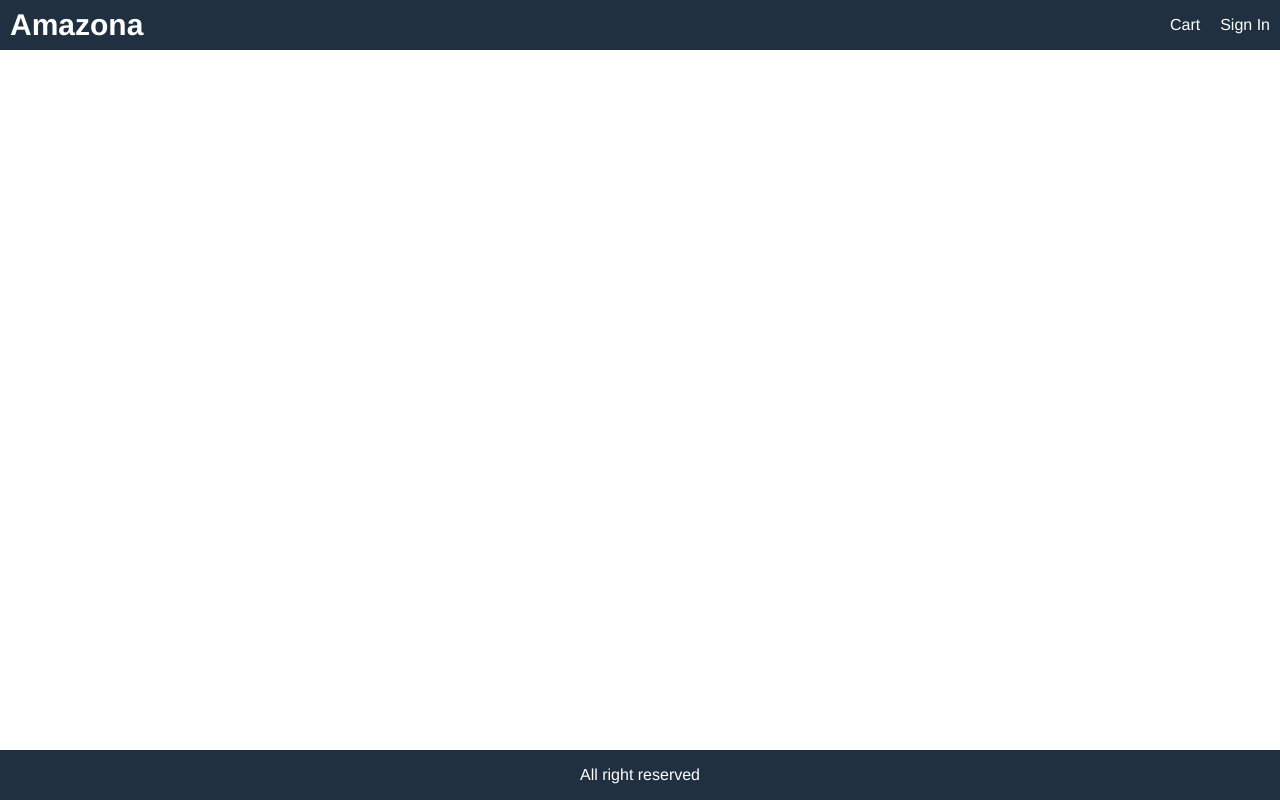
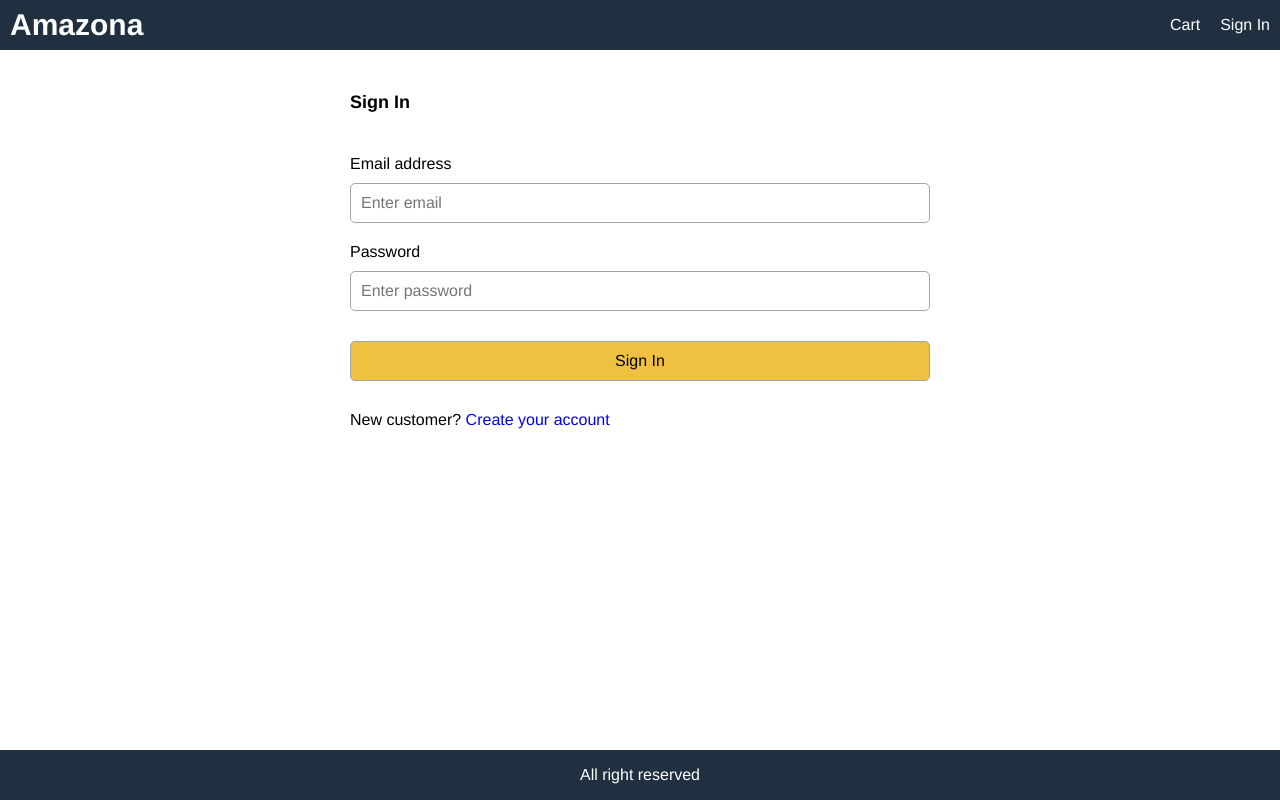
Before and after one commit to phihuynh94/amazona, a React (Create React App) app in the folder frontend/: page /signin in a window 1280 px wide. Built offline with nearby package versions, Linux system fonts and the light colour scheme.

Commit message:
sign-in screen

```diff
--- a/frontend/src/App.js
+++ b/frontend/src/App.js
@@ -4,6 +4,7 @@
 import HomeScreen from "./screens/HomeScreen";
 import ProductScreen from "./screens/ProductScreen";
 import CartScreen from "./screens/CartScreen";
+import SigninScreen from "./screens/SigninScreen";
 
 function App() {
   const cart = useSelector((state) => state.cart);
@@ -30,6 +31,7 @@
           <Route path="/" component={HomeScreen} exact />
           <Route path="/product/:id" component={ProductScreen} />
           <Route path="/cart/:id?" component={CartScreen} />
+          <Route path="/signin" component={SigninScreen} />
         </main>
         <footer className="row center">All right reserved</footer>
       </div>
--- /dev/null
+++ b/frontend/src/screens/SigninScreen.js
@@ -0,0 +1,55 @@
+import React, { useState } from "react";
+import { Link } from "react-router-dom";
+
+const SigninScreen = () => {
+  const [email, setEmail] = useState("");
+  const [password, setPassword] = useState("");
+
+  const submitHandler = (e) => {
+    e.preventDefault();
+  };
+
+  return (
+    <div>
+      <form className="form" onSubmit={submitHandler}>
+        <div>
+          <h1>Sign In</h1>
+        </div>
+        <div>
+          <label htmlFor="email">Email address</label>
+          <input
+            type="email"
+            id="email"
+            placeholder="Enter email"
+            required
+            onChange={(e) => setEmail(e.target.value)}
+          />
+        </div>
+        <div>
+          <label htmlFor="password">Password</label>
+          <input
+            type="password"
+            id="password"
+            placeholder="Enter password"
+            required
+            onChange={(e) => setPassword(e.target.value)}
+          />
+        </div>
+        <div>
+          <label />
+          <button className="primary" type="submit">
+            Sign In
+          </button>
+        </div>
+        <div>
+          <label />
+          <div>
+            New customer? <Link to="/register">Create your account</Link>
+          </div>
+        </div>
+      </form>
+    </div>
+  );
+};
+
+export default SigninScreen;
```
